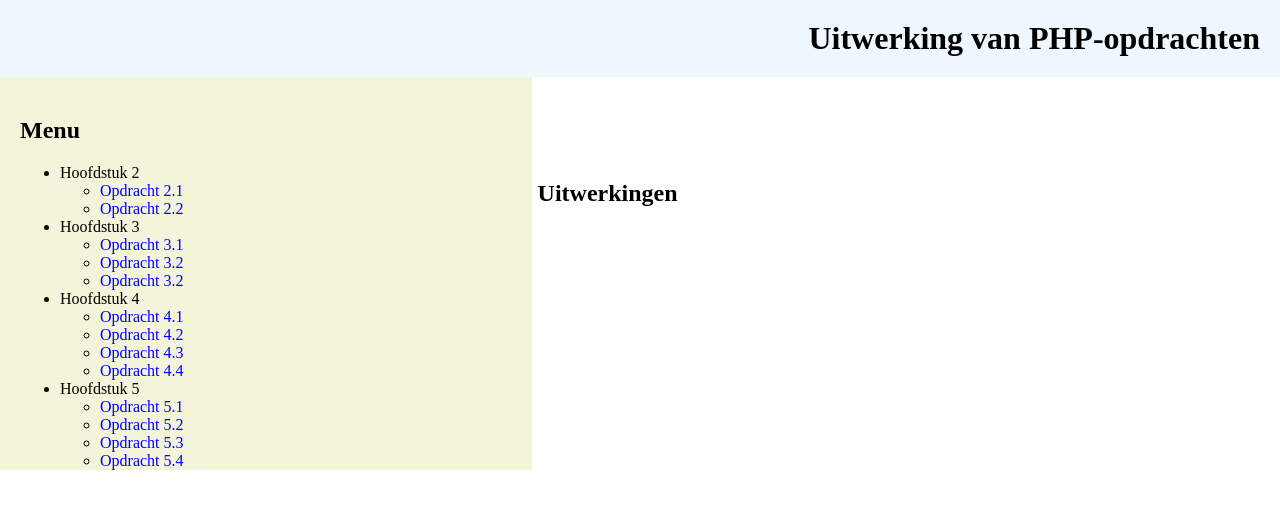
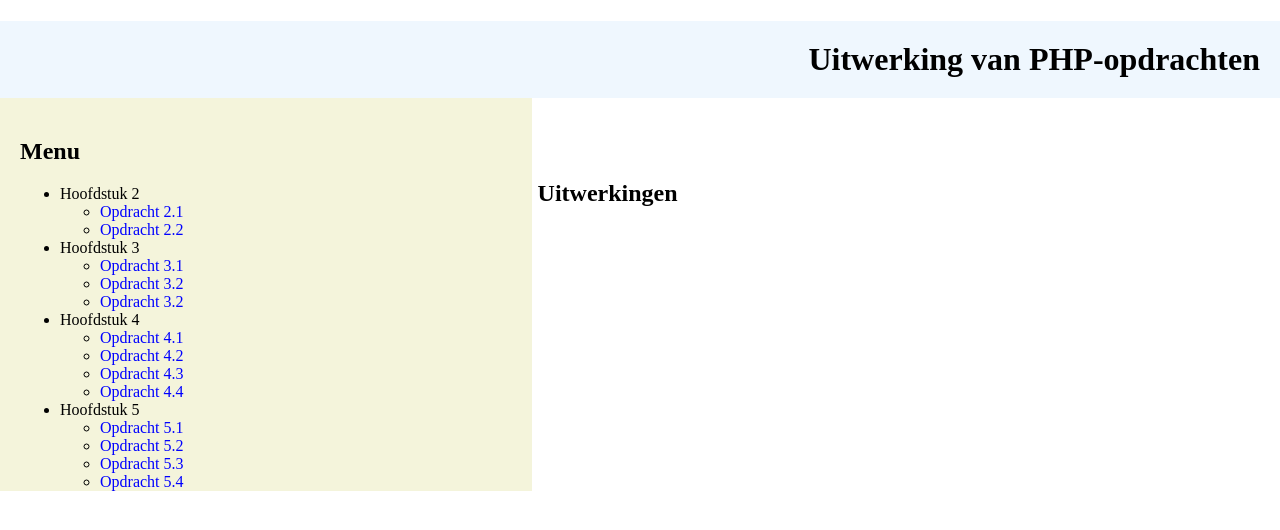
Before and after one commit to w1-KlerkxLeon/phpopdrachten, a PHP site: page / in a window 1280 px wide. Shown: the top 530 px of the page. Run offline with PHP 8.4, Linux system fonts and the light colour scheme.

Commit message:
Revert "Eerste test"
This reverts commit 2bc65c72

```diff
--- a/Periode 3/Template/CSS/style.css
+++ b/Periode 3/Template/CSS/style.css
@@ -15,7 +15,7 @@ h1
 {
     text-align: right;
     background-color: #EFF7FE;
-    margin: 0px;
+    margin-bottom: 0px;
     padding: 20px 20px 20px 0px;
 }
 /*Menudeel achtergrondkleur geven en breedte geven*/
@@ -45,8 +45,9 @@ li>a:hover
 /*Tekst onder het menu van de kantlijn af*/
 #wrapper
 {
-    display: inline-block;
-    padding-left: 5px;
+    padding-left: 10px;
+ /* display: inline-block;
+    padding-left: 5px; */
 }
 /*Titel 'Uitwerkingen' naast menu zetten*/
 #wrapper>h2
```
